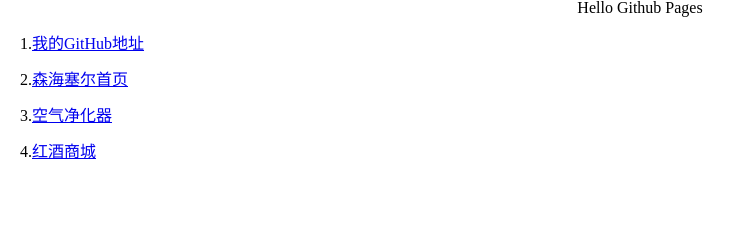
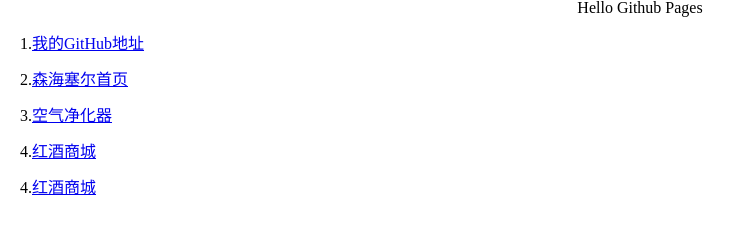
Before and after one commit to zhushenshi/zhushenshi.github.io, a plain HTML site: page index.html in a window 1280 px wide. Shown: the whole page, without its empty margins (0-745 px from the left). Drawn offline with Linux system fonts and the light colour scheme.

Commit message:
Update index.html

```diff
--- a/index.html
+++ b/index.html
@@ -22,6 +22,7 @@
 			<li>2.<a href="https://zhushenshi.github.io/senhaisaier/">森海塞尔首页</a></li>
 			<li>3.<a href="https://zhushenshi.github.io/mfresh/">空气净化器</a></li>
 			<li>4.<a href=" https://zhushenshi.github.io/RedWine/">红酒商城</a></li>
+			<li>4.<a href=" https://zhushenshi.github.io/hanghua/">红酒商城</a></li>
 		</ul>
   </div>
  </body>
```
